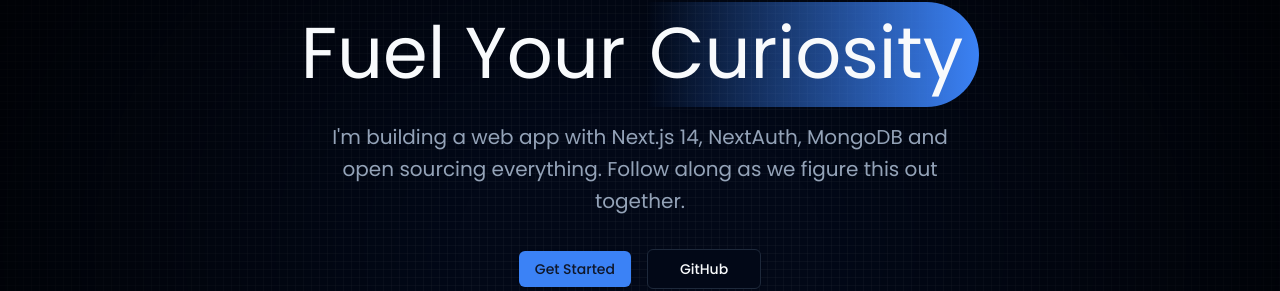
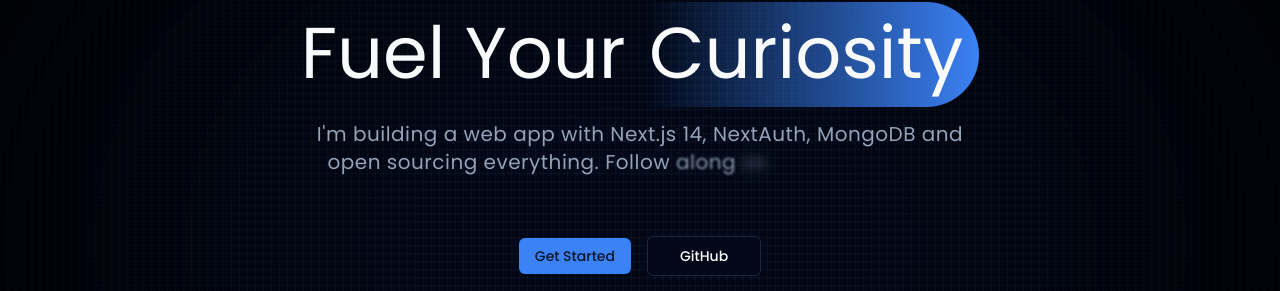
Before and after one commit to SinghAstra/AnalyticsX, a Next.js app: page / in a window 1280 px wide. Shown: the part 243-534 px from the top of the page. Built offline with nearby package versions, Linux system fonts and the light colour scheme; no server answers.

Commit message:
Added text generate effect

```diff
--- a/app/(home)/blog/page.tsx
+++ b/app/(home)/blog/page.tsx
@@ -1,4 +1,13 @@
 import { HoverEffect } from "@/components/ui/card-hover-effect";
+import {
+  DropdownMenu,
+  DropdownMenuContent,
+  DropdownMenuItem,
+  DropdownMenuLabel,
+  DropdownMenuSeparator,
+  DropdownMenuTrigger,
+} from "@/components/ui/dropdown-menu";
+import { TextGenerateEffect } from "@/components/ui/text-generate-effect";
 import { getAllPosts } from "@/lib/loadMDX";
 import { formatDate } from "@/lib/utils";
 import { Post } from "@/types";
@@ -19,15 +28,27 @@
 
   return (
     <div className="container max-w-6xl py-6 lg:py-10">
-      <div className="flex flex-col items-start gap-4 md:flex-row md:justify-between md:gap-8">
+      <div className="flex items-start justify-between">
         <div className="flex-1 space-y-4">
           <h1 className="inline-block font-heading text-4xl tracking-tight lg:text-5xl">
             Blog
           </h1>
-          <p className="text-xl text-muted-foreground">
-            Learning Together, Growing Together
-          </p>
+          <TextGenerateEffect
+            className="text-xl text-muted-foreground"
+            words="Learning Together, Growing Together"
+          />
         </div>
+        <DropdownMenu>
+          <DropdownMenuTrigger>Open</DropdownMenuTrigger>
+          <DropdownMenuContent>
+            <DropdownMenuLabel>My Account</DropdownMenuLabel>
+            <DropdownMenuSeparator />
+            <DropdownMenuItem>Profile</DropdownMenuItem>
+            <DropdownMenuItem>Billing</DropdownMenuItem>
+            <DropdownMenuItem>Team</DropdownMenuItem>
+            <DropdownMenuItem>Subscription</DropdownMenuItem>
+          </DropdownMenuContent>
+        </DropdownMenu>
       </div>
       <hr className="my-8" />
       {sortedPosts.length ? (
--- a/app/(home)/page.tsx
+++ b/app/(home)/page.tsx
@@ -2,6 +2,7 @@
 import { buttonVariants } from "@/components/ui/button";
 import { HeroHighlight, Highlight } from "@/components/ui/hero-highlight";
 import { HoverBorderGradient } from "@/components/ui/hover-border-gradient";
+import { TextGenerateEffect } from "@/components/ui/text-generate-effect";
 import { siteConfig } from "@/config/site";
 import { cn } from "@/lib/utils";
 import Link from "next/link";
@@ -28,11 +29,13 @@
               <Highlight className="rounded-r-full pr-4"> Curiosity</Highlight>
             </h1>
           </HeroHighlight>
-          <p className="max-w-[42rem] leading-normal text-muted-foreground sm:text-xl sm:leading-8">
-            I&apos;m building a web app with Next.js 14, NextAuth, MongoDB and
+          <TextGenerateEffect
+            className="max-w-[42rem] leading-normal text-muted-foreground sm:text-xl sm:leading-8"
+            words="I'm building a web app with Next.js 14, NextAuth, MongoDB and
             open sourcing everything. Follow along as we figure this out
-            together.
-          </p>
+            together."
+          />
+
           <div className="flex items-center justify-center gap-4">
             <GetStarted />
             <Link
--- a/components/Icons.tsx
+++ b/components/Icons.tsx
@@ -1,5 +1,6 @@
 import {
   ChevronLeft,
+  LayoutDashboard,
   LoaderCircle,
   NotepadText,
   Sparkle,
@@ -12,4 +13,5 @@
   sparkle: Sparkle,
   backArrow: ChevronLeft,
   delete: Trash2,
+  layout: LayoutDashboard,
 };
--- /dev/null
+++ b/components/ui/text-generate-effect.tsx
@@ -0,0 +1,59 @@
+"use client";
+import { cn } from "@/lib/utils";
+import { motion, stagger, useAnimate } from "framer-motion";
+import { useEffect } from "react";
+
+export const TextGenerateEffect = ({
+  words,
+  className,
+  filter = true,
+  duration = 0.5,
+}: {
+  words: string;
+  className?: string;
+  filter?: boolean;
+  duration?: number;
+}) => {
+  const [scope, animate] = useAnimate();
+  let wordsArray = words.split(" ");
+  console.log("wordsArray: " + wordsArray);
+  useEffect(() => {
+    animate(
+      "span",
+      {
+        opacity: 1,
+        filter: filter ? "blur(0px)" : "none",
+      },
+      {
+        duration: duration ? duration : 1,
+        delay: stagger(0.2),
+      }
+    );
+  }, [scope.current]);
+
+  const renderWords = () => {
+    return (
+      <motion.div ref={scope}>
+        {wordsArray.map((word, idx) => {
+          return (
+            <motion.span
+              key={word + idx}
+              className="opacity-0"
+              style={{
+                filter: filter ? "blur(10px)" : "none",
+              }}
+            >
+              {word}{" "}
+            </motion.span>
+          );
+        })}
+      </motion.div>
+    );
+  };
+
+  return (
+    <div className={cn(className)}>
+      <div className="leading-snug tracking-wide">{renderWords()}</div>
+    </div>
+  );
+};
```
